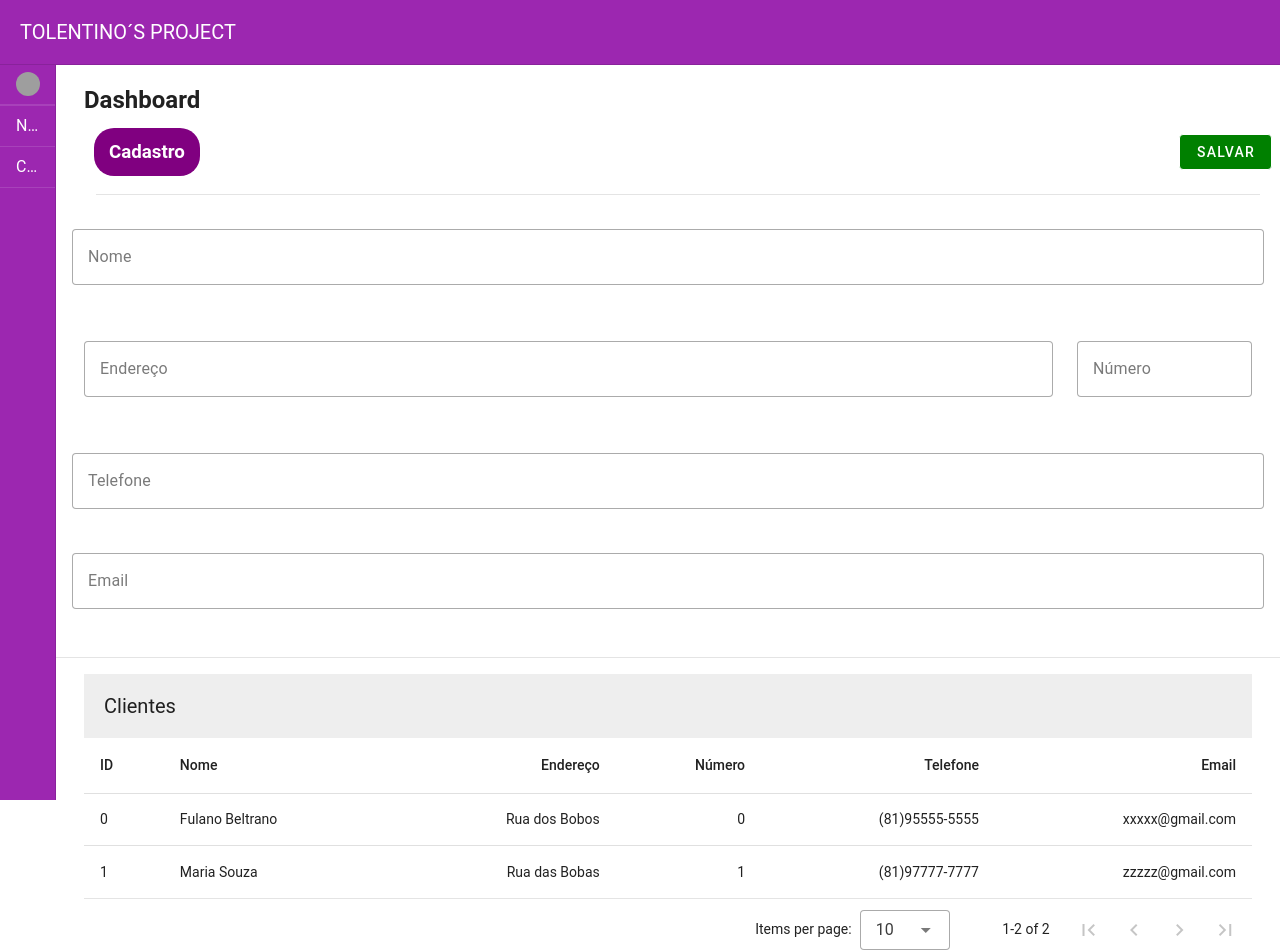
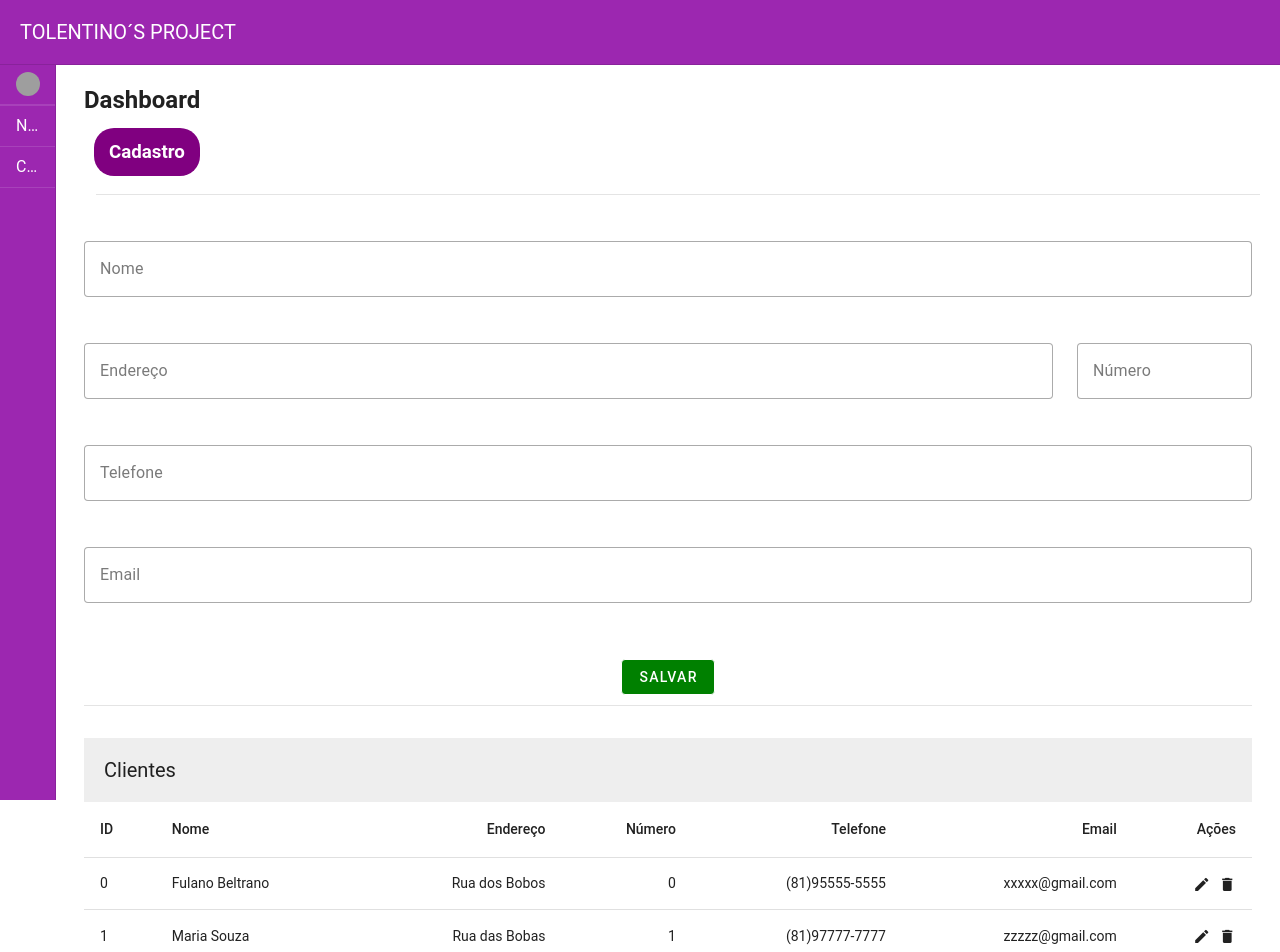
Before and after one commit to tolentino15/Vuetify, a Vue app in the folder Projeto-vuetify/: page / in a window 1280 px wide. Shown: the top 952 px of the page. Built offline with nearby package versions, Linux system fonts and the light colour scheme; grey boxes are pictures that could not be loaded.

Commit message:
Btn Salvar + Btn Tabela + Axios (Error)

```diff
--- a/Projeto-vuetify/package.json
+++ b/Projeto-vuetify/package.json
@@ -8,6 +8,7 @@
   },
   "dependencies": {
     "@mdi/font": "6.2.95",
+    "axios": "^1.7.2",
     "json-server": "^1.0.0-beta.1",
     "roboto-fontface": "*",
     "vue": "^3.4.21",
--- a/Projeto-vuetify/src/components/Dashboard.vue
+++ b/Projeto-vuetify/src/components/Dashboard.vue
@@ -7,10 +7,6 @@
           </v-row>
           <v-row class="d-flex justify-space-between align-center">
             <h3 class="circle">Cadastro</h3>
-
-            <div>
-              <v-btn variant="outlined" class="btn"> Salvar </v-btn>
-            </div>
           </v-row>
         </div>
 
@@ -41,11 +37,6 @@ export default {
   border-radius: 20px;
 }
 
-.btn {
-  background-color: green;
-  color: white;
-}
-
 .custom-cont {
   width: 100%;
   padding: 30px;
--- a/Projeto-vuetify/src/components/Form.vue
+++ b/Projeto-vuetify/src/components/Form.vue
@@ -1,84 +1,87 @@
 <template>
-  <v-container>
+<v-container >
+    <v-form >
       <!-- INPUT NOME -->
-
       <v-row>
-      <v-input>
+        <v-col cols="12">
           <v-text-field
+            v-model="newClient.nome"
             label="Nome"
             placeholder="Fulano Beltrano"
             variant="outlined"
             clearable
-        >
-        </v-text-field>
-      </v-input>
+          ></v-text-field>
+        </v-col>
       </v-row>
 
       <!-- INPUT ENDEREÇO -->
       <v-row>
         <v-col cols="10">
-        <v-input>
           <v-text-field
+             v-model="newClient.endereço"
             label="Endereço"
             placeholder="Rua dos Bobos"
             variant="outlined"
             clearable
-          >
-          </v-text-field>
-        </v-input>
+          ></v-text-field>
         </v-col>
         <!-- INPUT NUMERO DO ENDEREÇO -->
         <v-col cols="2">
-        <v-input>
           <v-text-field
+            v-model="newClient.numero"
             label="Número"
             placeholder="0"
             variant="outlined"
             clearable
-          >
-          </v-text-field>
-        </v-input>
+          ></v-text-field>
         </v-col>
       </v-row>
 
       <!-- INPUT TELEFONE -->
       <v-row>
-      <v-input>
+        <v-col cols="12">
           <v-text-field
+            v-model="newClient.telefone"
             label="Telefone"
             placeholder="(81)95555-5555"
             variant="outlined"
             clearable
-        >
-        </v-text-field>
-      </v-input>
+          ></v-text-field>
+        </v-col>
       </v-row>
+
       <!-- INPUT EMAIL -->
       <v-row>
-      <v-input>
+        <v-col cols="12">
           <v-text-field
+          v-model="newClient.email"
             label="Email"
             placeholder="xxxxx@gmail.com"
             variant="outlined"
             clearable
-        >
-        </v-text-field>
-      </v-input>
+          ></v-text-field>
+        </v-col>
       </v-row>
-  </v-container>
+
+      <!-- BUTTON -->
+      <v-row>
+        <v-col cols="12" class="text-center">
+          <v-btn variant="outlined" class="btn">Salvar</v-btn>
+        </v-col>
+      </v-row>
+    </v-form>
 
     <v-divider></v-divider>
+
+
+    </v-container>
 
   <v-container>
     <!-- v-data-table é o componente de tabela do Vuetify -->
     <!-- Define os cabeçalhos da tabela -->
     <!-- Define os dados que serão exibidos na tabela -->
     <!-- Adiciona uma sombra de elevação para o estilo -->
-    <v-data-table
-    :headers="headers"
-    :items="clients"
-    item-key="id">
-
+    <v-data-table :headers="headers" :items="clients" item-key="id">
       <!--  Slot para o topo da tabela -->
       <template v-slot:top>
         <v-toolbar flat>
@@ -86,27 +89,46 @@
           <!-- Título da toolbar -->
         </v-toolbar>
       </template>
-      <!-- Slot para as ações na tabela
-      <template v-slot:item.action="{ item }">
-        >
-      </template>-->
+
+      <!-- Slot para as ações na tabela -->
+      <template v-slot:item.actions="{ item }">
+        <v-icon class="me-2" size="small" @click="editClient(item)">
+          mdi-pencil
+        </v-icon>
+        <v-icon size="small" @click="deleteClient(item)"> mdi-delete </v-icon>
+      </template>
+
+      <template v-slot:no-data>
+        <v-btn color="primary">Reset</v-btn>
+      </template>
     </v-data-table>
   </v-container>
 </template>
 
 <script>
+
+import axios from 'axios';
+
 export default {
   data() {
     return {
       headers: [
-        { title: 'ID', align: 'start', sortable: false, value: 'id' },
-        { title: 'Nome', align: 'start', sortable: false, value: 'nome' },
-        { title: 'Endereço', align: 'end', value: 'endereço' },
-        { title: 'Número', align: 'end', value: 'numero' },
-        { title: 'Telefone', align: 'end', value: 'telefone' },
-        { title: 'Email', align: 'end', value: 'email' },
+        { title: "ID", align: "start",  value: "id" },
+        { title: "Nome", align: "start",  value: "nome" },
+        { title: "Endereço", align: "end", value: "endereço" },
+        { title: "Número", align: "end", value: "numero" },
+        { title: "Telefone", align: "end", value: "telefone" },
+        { title: "Email", align: "end", value: "email" },
+        { title: "Ações", align: "end", value: "actions", sortable: false }
       ],
       clients: [],
+      newClient: {
+        nome: '',
+        endereço: '',
+        numero: '',
+        telefone: '',
+        email: ''
+      }
     };
   },
   created() {
@@ -115,23 +137,54 @@ export default {
   methods: {
     async loadClients() {
       try {
-        const response = await fetch('../../api/clientes.json');
-        if (!response.ok) throw new Error('Erro ao carregar o arquivo JSON');
-        const data = await response.json();
-
-        // Log da estrutura dos dados recebidos
-        console.log('Dados recebidos:', data);
-
-        // Verifica se os dados têm a chave 'clientes' que é um array
-        if (data.clientes && Array.isArray(data.clientes)) {
-          this.clients = data.clientes;
+        const response = await axios.get("../../api/clientes.json");
+        if (response.data && response.data.clientes) {
+          this.clients = response.data.clientes;
         } else {
-          console.error('Dados recebidos não contêm um array "clientes":', data);
+          console.error('Dados recebidos não contêm um array "clientes":', response.data);
         }
       } catch (error) {
-        console.error('Erro ao carregar dados dos clientes:', error);
+        console.error("Erro ao carregar dados dos clientes:", error);
       }
     },
+    async addClient() {
+      try {
+        // Here, you would normally make a POST request to your server to add the client
+        // For this example, we'll just log the new client data and add it to the list
+        const newClientId = this.clients.length ? this.clients[this.clients.length - 1].id + 1 : 0;
+        const newClient = { id: newClientId, ...this.newClient };
+        this.clients.push(newClient);
+
+        // Clear the form fields
+        this.newClient = {
+          nome: '',
+          endereço: '',
+          numero: '',
+          telefone: '',
+          email: ''
+        };
+
+        console.log("Novo cliente adicionado:", newClient);
+
+        // Save the updated clients list to the server (example with a PUT request)
+        await axios.put('/api/clientes.json', { clientes: this.clients });
+
+      } catch (error) {
+        console.error("Erro ao adicionar cliente:", error);
+      }
+    },
+
+
+
+
   },
 };
 </script>
+
+<style>
+  .btn {
+  background-color: green !important;
+  color: white !important;
+  margin: 10px;
+}
+</style>
```
Also changed, not shown: 1 other file (tests, documents, lock files or other folders). Lines whose indentation alone changed are shown as unchanged.
